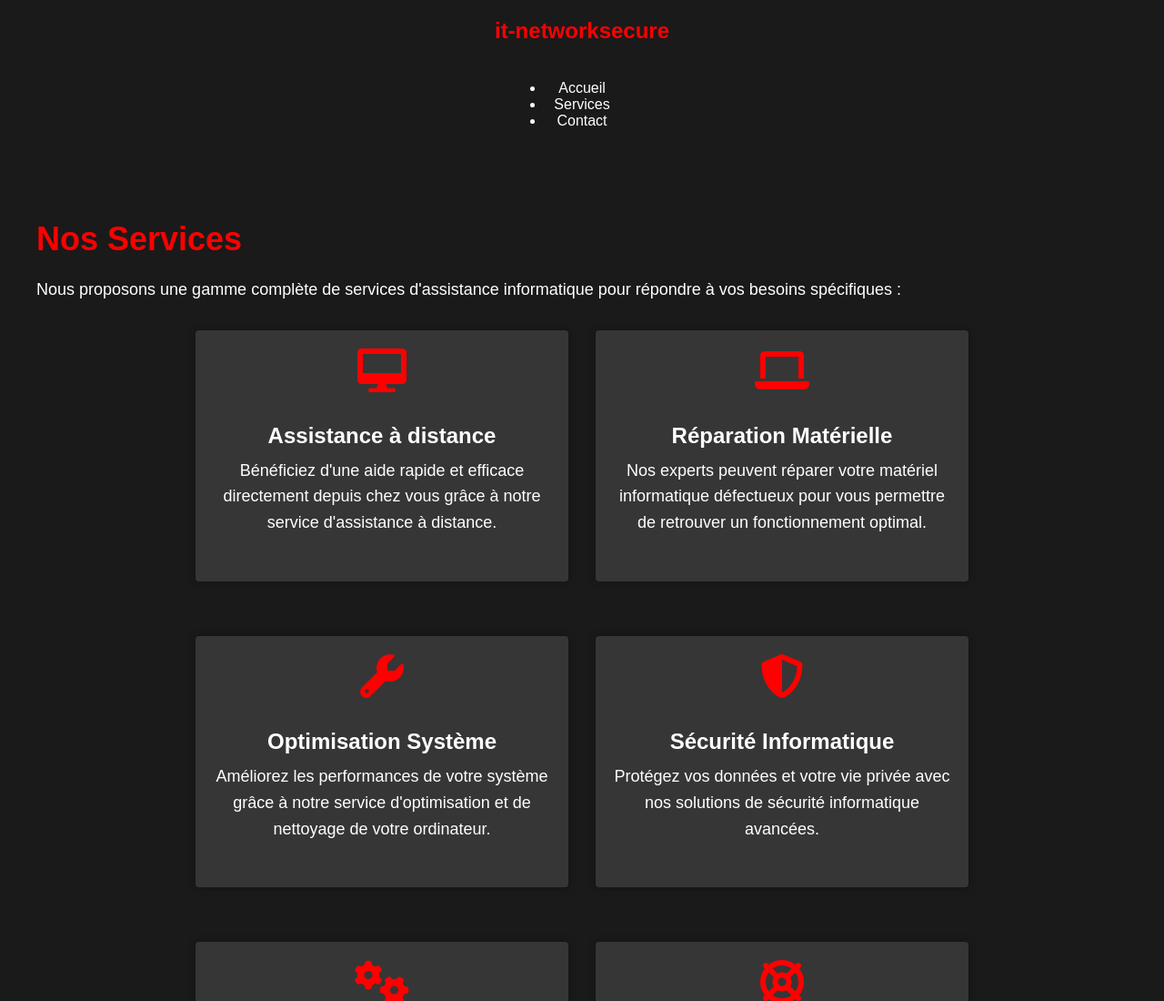
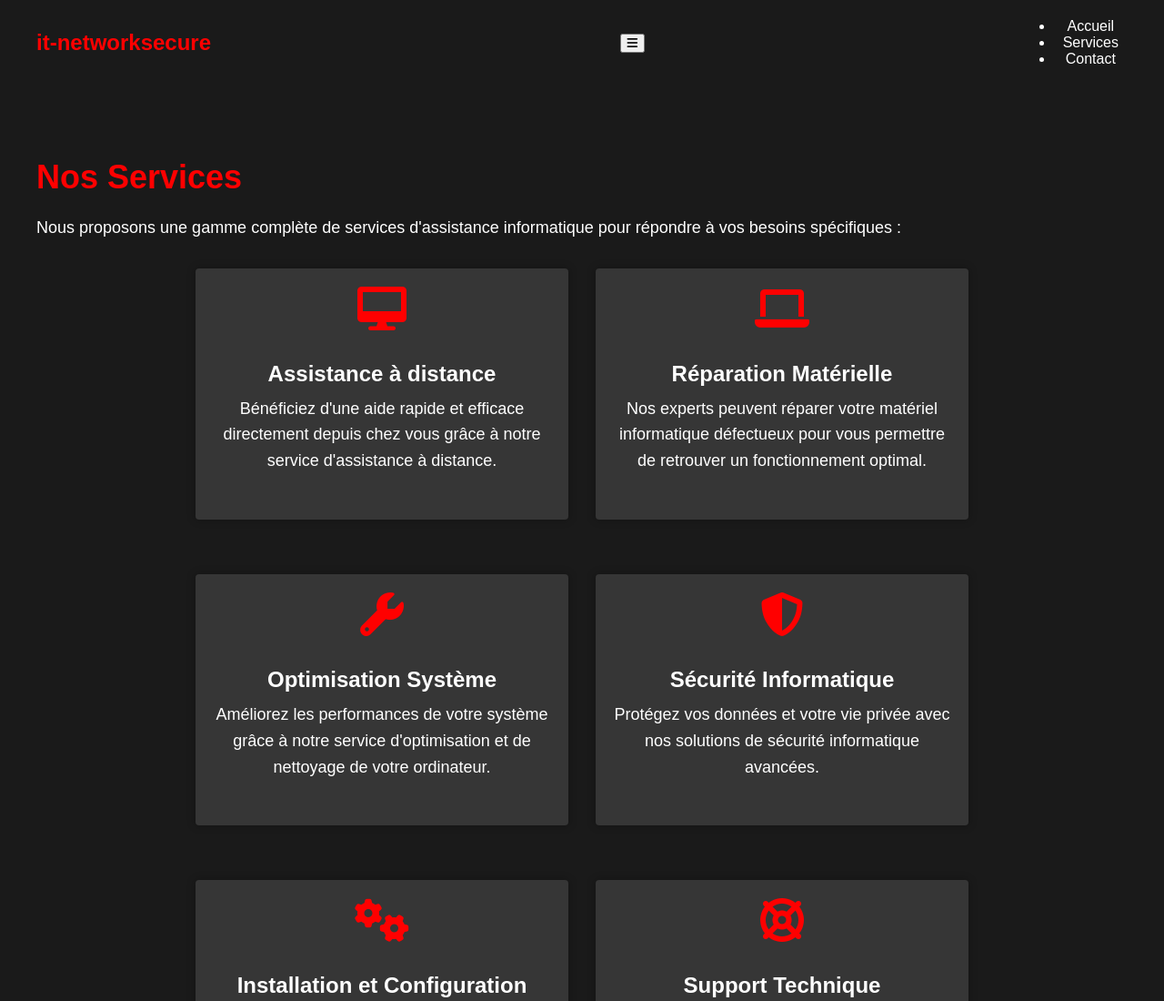
Before and after one commit to milyes/milyes.github.io, a plain HTML site: page services.html in a window 1280 px wide. Shown: the top 1100 px of the page at 91% size. Drawn offline with Linux system fonts and the light colour scheme.

Commit message:
Update main1.css

```diff
--- a/main1.css
+++ b/main1.css
@@ -23,9 +23,8 @@ body {
     max-width: 1200px;
     margin: 0 auto;
     display: flex;
-    flex-direction: column;
-    align-items: center; /* Centrer horizontalement tout le contenu dans l'en-tête */
-    justify-content: center; /* Centrer verticalement tout le contenu dans l'en-tête */
+    justify-content: space-between; /* Aligner le logo à gauche et le menu à droite */
+    align-items: center; /* Centrer verticalement tout le contenu dans l'en-tête */
 }
 
 #header .logo {
@@ -33,13 +32,11 @@ body {
     font-weight: bold;
     color: #ff0000; /* Rouge */
     text-decoration: none;
-    margin-bottom: 20px; /* Espacement entre le logo et les onglets */
 }
 
 #nav {
+    list-style: none; /* Enlever les marqueurs des balises <li> */
     display: flex;
-    justify-content: center; /* Centrer horizontalement les onglets */
-    margin-top: 20px; /* Espacement entre le logo et les onglets */
 }
 
 #nav a {
@@ -178,8 +175,8 @@ body {
     /* Afficher le menu déroulant en dessous lorsque l'icône est cliquée */
     #nav.show {
         display: flex;
+        background-color: #1a1a1a; /* Noir ou gris foncé */
         flex-direction: column; /* Afficher le menu déroulant en colonne */
-        background-color: #1a1a1a; /* Noir ou gris foncé */
         padding: 10px;
         position: absolute;
         top: 60px; /* Ajuster la position verticale du menu déroulant */
@@ -189,7 +186,7 @@ body {
 
     /* Réduire l'espace entre les liens de navigation dans le menu déroulant */
     #nav a {
-        margin: 5px 0;
+        margin: 5px 10px; /* Réduire légèrement l'espace horizontal entre les liens */
     }
 
     /* Styles pour le menu déroulant */
@@ -226,19 +223,3 @@ body {
         display: block;
     }
 }
-
-/* Styles pour les écrans larges (ordinateurs) */
-@media screen and (min-width: 768px) {
-    .navPanelToggle {
-        display: none;
-    }
-
-    /* Afficher les onglets côte à côte sur les écrans d'ordinateur */
-    #nav {
-        flex-direction: row;
-    }
-
-    #nav a {
-        margin: 0 10px;
-    }
-}
```
